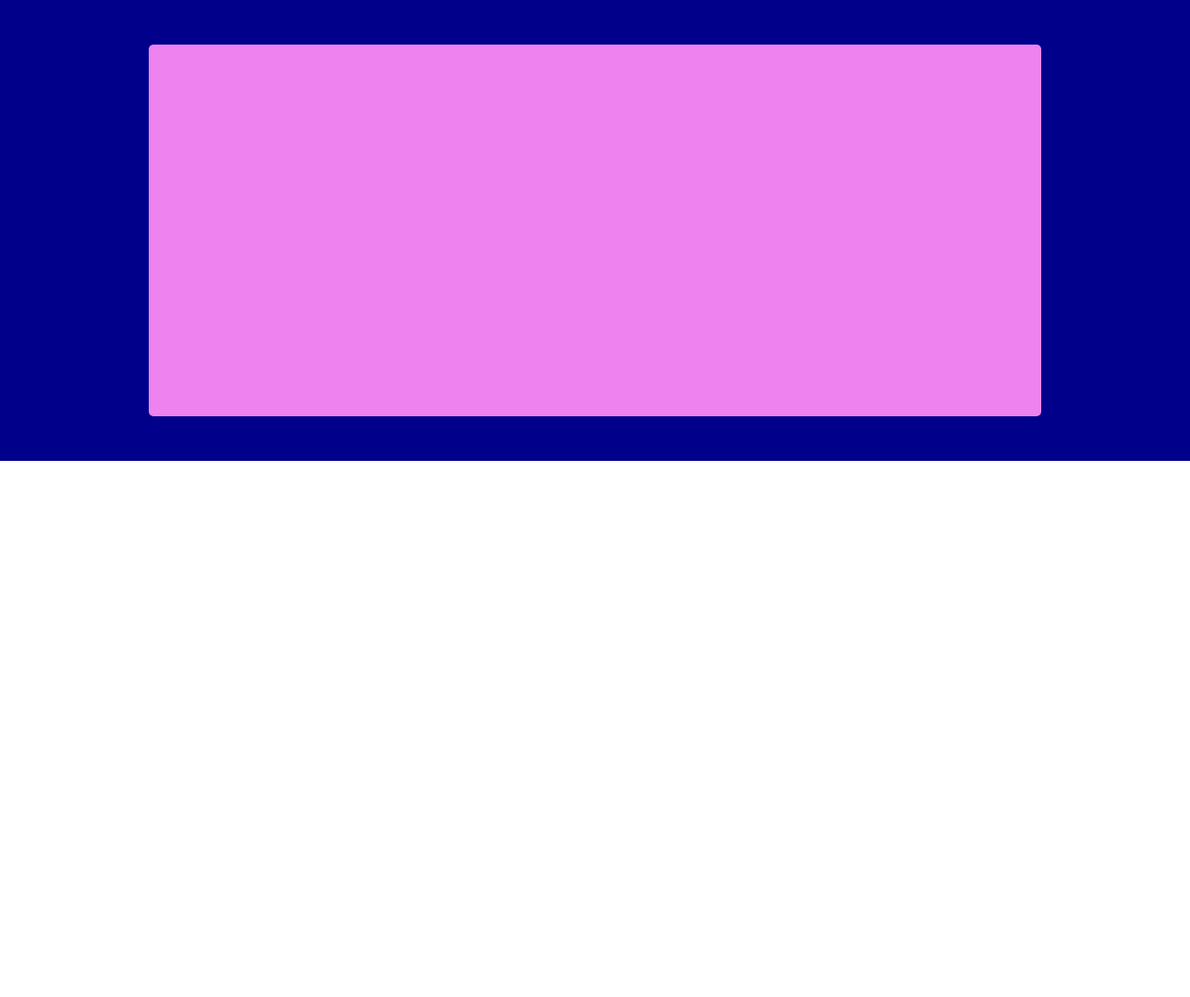
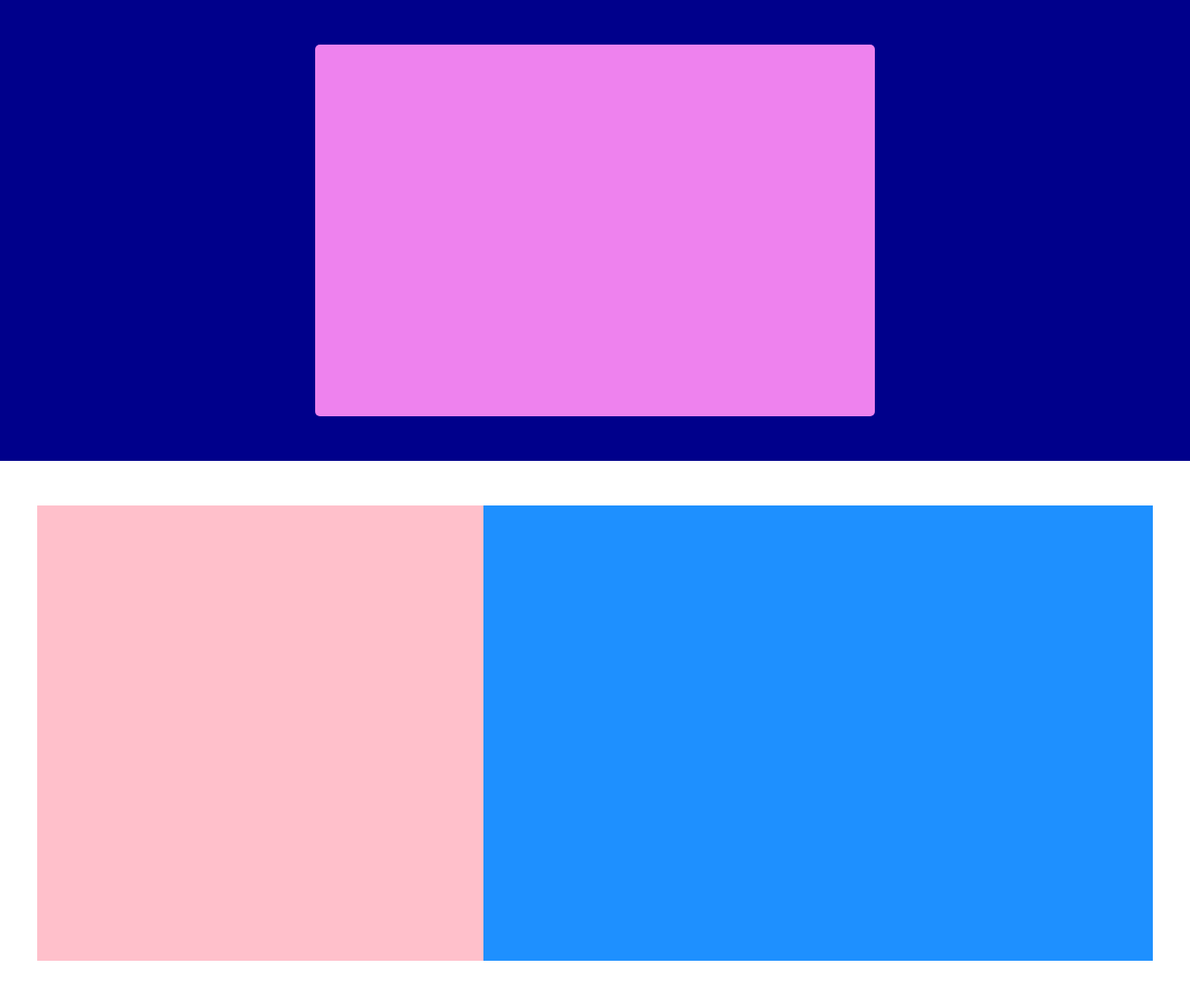
Before and after one commit to FedericoFinco/htmlcss-struttura-discord, a plain HTML site: page index.html in a window 1280 px wide. Shown: the part 67-1140 px from the top of the page at 93% size. Drawn offline with Linux system fonts and the light colour scheme.

Commit message:
fix (main) : fixed the width to see divs

```diff
--- a/css/styles.css
+++ b/css/styles.css
@@ -22,6 +22,7 @@ body{
 .boxed{
     max-width: 1200px;
     margin: 0 auto;
+    width: 100%;
 }
 
 .border{
@@ -68,7 +69,7 @@ img, #log{
 
 #MPink{
     background-color: #ee82ee;
-    width: 75%;
+    width: 47%;
     min-height: 400px;
     border-radius: 5px;
 }
```
